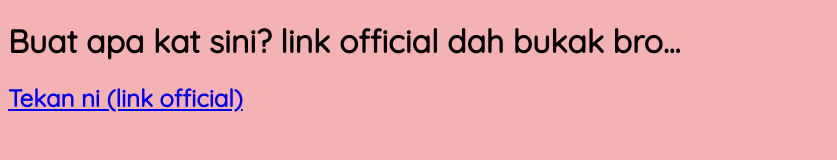
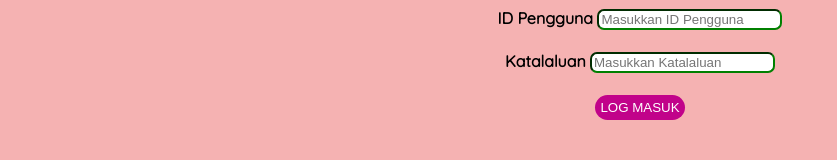
Before and after one commit to hakimifr/Hakimifr.github.io, a plain HTML site: page esppng-system-bypass/index.html in a window 1280 px wide. Shown: the whole page, without its empty margins (0-837 px from the left). Drawn offline with Linux system fonts and the light colour scheme.

Commit message:
Revert 8c67fd756f2236a0f359de9ecf5d448a7ad3a4b7 link official dah tutup

```diff
--- a/esppng-system-bypass/index.html
+++ b/esppng-system-bypass/index.html
@@ -9,24 +9,20 @@
     <meta name="viewport" content="width=device-width, initial-scale=1.0">
     <title>login page bypass by hakimi</title>
 </head>
-<!-- <body> -->
-<!--     <form class="hello" action="https://mrsmkualaklawang.edu.my/epelajar/MenuUtama.asp" class="imgcontainer" method="POST"> -->
-<!--     <label for="uname"><b>ID Pengguna</b></label> -->
-<!--     <input name="txtNoMak" type="text" required id="txtNoMak" placeholder="Masukkan ID Pengguna"> -->
-<!--         <h1></h1> -->
-<!--     <label for="psw"><b>Katalaluan</b></label> -->
-<!--     <input type="password" placeholder="Masukkan Katalaluan" name="txtPwd" required> -->
-<!--     <h1></h1> -->
-<!--          -->
-<!--     <button id="btn" class="button11 button111" type="submit">LOG MASUK</button> -->
-<!--     <label> -->
-<!--        -->
-<!--     </label> -->
-<!--     </form> -->
-<!-- </body> -->
 <body>
-    <h1>Buat apa kat sini? link official dah bukak bro...</h1>
-    <h2><a href="https://mrsmkualaklawang.edu.my/epelajar/login.asp">Tekan ni (link official)</a></h2>
+    <form class="hello" action="https://mrsmkualaklawang.edu.my/epelajar/MenuUtama.asp" class="imgcontainer" method="POST">
+    <label for="uname"><b>ID Pengguna</b></label>
+    <input name="txtNoMak" type="text" required id="txtNoMak" placeholder="Masukkan ID Pengguna">
+        <h1></h1>
+    <label for="psw"><b>Katalaluan</b></label>
+    <input type="password" placeholder="Masukkan Katalaluan" name="txtPwd" required>
+    <h1></h1>
+
+    <button id="btn" class="button11 button111" type="submit">LOG MASUK</button>
+    <label>
+
+    </label>
+    </form>
 </body>
 <script src="index.js"></script>
 </html>
```
